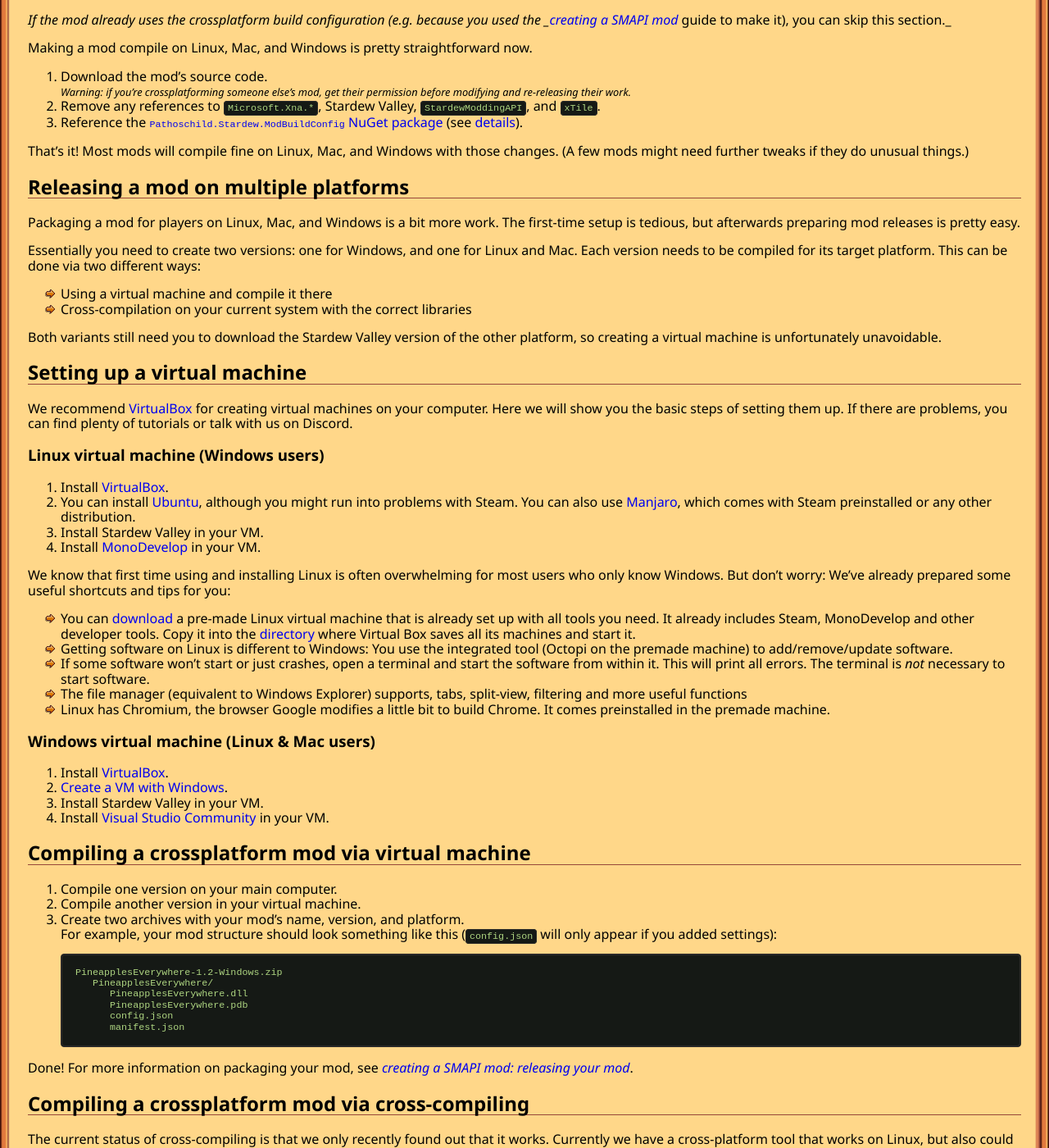
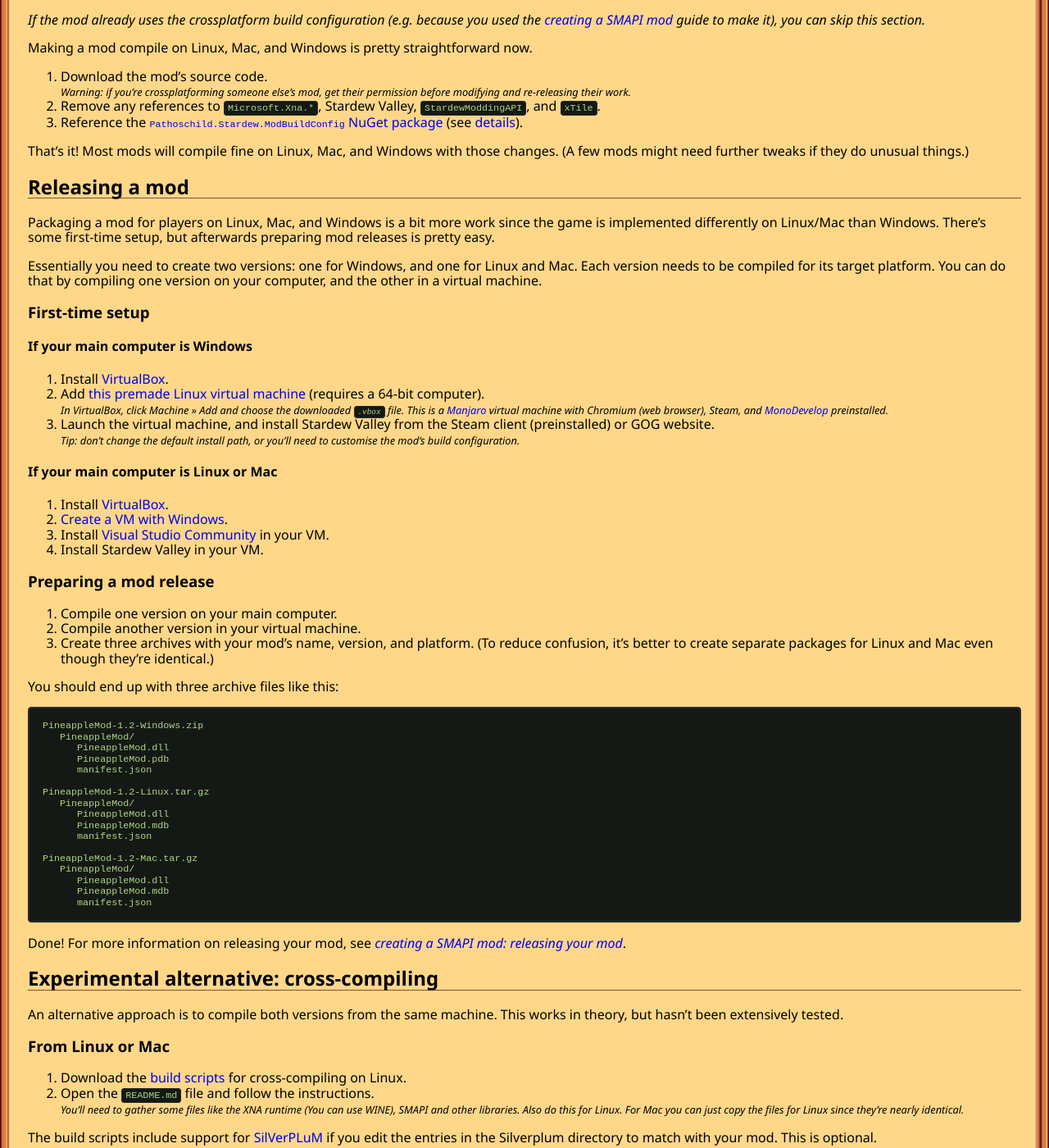
Before and after one commit to Pathoschild/canimod.github.io, a Jekyll site: the page built from guides/crossplatforming-a-smapi-mod.md, in a window 1280 px wide and 1400 px high, scrolled down 634 px. Shown: the whole window at 82% size. Built offline with Jekyll 4.4.1, drawn with Linux system fonts in a browser that asks for light colours; nearby versions of some CDN libraries; some of the changed text lies outside the part shown.

Commit message:
reorganise & copyedit crossplatforming guide to better intregrate new info

````diff
--- a/guides/crossplatforming-a-smapi-mod.md
+++ b/guides/crossplatforming-a-smapi-mod.md
@@ -4,85 +4,97 @@
 intro: This page explains how to take an existing mod and make it compatible with Linux, Mac, and Windows. This guide assumes you're already familiar with SMAPI development; if not, see <em><a href="/guides/creating-a-smapi-mod">creating a SMAPI mod</a></em> instead.
 ---
 
-## Making a mod crossplatform
-_If the mod already uses the crossplatform build configuration (e.g. because you used the _[creating a
-SMAPI mod](creating-a-smapi-mod)_ guide to make it), you can skip this section._
-
+## Making a mod compatible
+_If the mod already uses the crossplatform build configuration (e.g. because you used the
+[creating a SMAPI mod](creating-a-smapi-mod) guide to make it), you can skip this section._
 
 Making a mod compile on Linux, Mac, and Windows is pretty straightforward now.
 
 1. Download the mod's source code.
-   <small>_Warning: if you're crossplatforming someone else's mod, get their permission before modifying
-   and re-releasing their work._</small>
-2. Remove any references to `Microsoft.Xna.*`, Stardew Valley, `StardewModdingAPI`, and `xTile`.
+   <small>_Warning: if you're crossplatforming someone else's mod, get their permission before
+   modifying and re-releasing their work._</small>
+2. Remove any references to `Microsoft.Xna.*`, Stardew Valley, `StardewModdingAPI`, and
+   `xTile`.
 3. Reference the [`Pathoschild.Stardew.ModBuildConfig` NuGet package](https://www.nuget.org/packages/Pathoschild.Stardew.ModBuildConfig)
   (see [details](https://github.com/Pathoschild/Stardew.ModBuildConfig#readme)).
 
 That's it! Most mods will compile fine on Linux, Mac, and Windows with those changes. (A few mods
 might need further tweaks if they do unusual things.)
 
-## Releasing a mod on multiple platforms
-Packaging a mod for players on Linux, Mac, and Windows is a bit more work. The first-time setup is
-tedious, but afterwards preparing mod releases is pretty easy.
+## Releasing a mod
+Packaging a mod for players on Linux, Mac, and Windows is a bit more work since the game is
+implemented differently on Linux/Mac than Windows. There's some first-time setup, but afterwards
+preparing mod releases is pretty easy.
 
 Essentially you need to create two versions: one for Windows, and one for Linux and Mac. Each
-version needs to be compiled for its target platform. This can be done via two different ways:
+version needs to be compiled for its target platform. You can do that by compiling one version on
+your computer, and the other in a virtual machine.
 
-* Using a virtual machine and compile it there
-* Cross-compilation on your current system with the correct libraries
+### First-time setup
 
-Both variants still need you to download the Stardew Valley version of the other platform, so creating a virtual machine is unfortunately unavoidable.
-
-## Setting up a virtual machine
-We recommend [VirtualBox](https://www.virtualbox.org/) for creating virtual machines on your computer. Here we will show you the basic steps of setting them up. If there are problems, you can find plenty of tutorials or talk with us on Discord.
-
-### Linux virtual machine (Windows users)
+#### If your main computer is Windows
 
 1. Install [VirtualBox](https://www.virtualbox.org/).
-2. You can install [Ubuntu](https://brb.nci.nih.gov/bdge/installUbuntu.html), although you might run into problems with Steam. You can also use [Manjaro](https://manjaro.org/get-manjaro/), which comes with Steam preinstalled or any other distribution.
-3. Install Stardew Valley in your VM.
-4. Install [MonoDevelop](http://www.monodevelop.com/) in your VM.
+2. Add [this premade Linux virtual machine](https://drive.google.com/file/d/0B3c8rHzBL-BiQlViajdEeFJVMk0/view)
+   (requires a 64-bit computer).
+   _<small>In VirtualBox, click Machine » Add and choose the downloaded `.vbox` file. This is a
+   [Manjaro](https://manjaro.org/get-manjaro/) virtual machine with Chromium (web browser), Steam,
+   and [MonoDevelop](http://www.monodevelop.com/) preinstalled.</small>_
+4. Launch the virtual machine, and install Stardew Valley from the Steam client (preinstalled) or GOG website.
+   _<small>Tip: don't change the default install path, or you'll need to customise the mod's build
+   configuration.</small>_
 
-We know that first time using and installing Linux is often overwhelming for most users who only know Windows. But don't worry: We've already prepared some useful shortcuts and tips for you:
-
-* You can [download](https://drive.google.com/file/d/0B3c8rHzBL-BiQlViajdEeFJVMk0/view?usp=sharing) a pre-made Linux virtual machine that is already set up with all tools you need. It already includes Steam, MonoDevelop and other developer tools. Copy it into the [directory](http://superuser.com/questions/857177/where-is-virtualboxs-virtual-hard-disks-repository) where Virtual Box saves all its machines and start it.
-* Getting software on Linux is different to Windows: You use the integrated tool (Octopi on the premade machine) to add/remove/update software.
-* If some software won't start or just crashes, open a terminal and start the software from within it. This will print all errors. The terminal is *not* necessary to start software.
-* The file manager (equivalent to Windows Explorer) supports, tabs, split-view, filtering and more useful functions
-* Linux has Chromium, the browser Google modifies a little bit to build Chrome. It comes preinstalled in the premade machine.
-
-### Windows virtual machine (Linux & Mac users)
+#### If your main computer is Linux or Mac
 
 1. Install [VirtualBox](https://www.virtualbox.org/).
 2. [Create a VM with Windows](http://www.macworld.co.uk/how-to/mac-software/run-windows-10-on-your-mac-using-virtualbox-3621650/).
-3. Install Stardew Valley in your VM.
-4. Install [Visual Studio Community](https://www.visualstudio.com/vs/community/) in your VM.
+3. Install [Visual Studio Community](https://www.visualstudio.com/vs/community/) in your VM.
+4. Install Stardew Valley in your VM.
 
-## Compiling a crossplatform mod via virtual machine
+### Preparing a mod release
 1. Compile one version on your main computer.
 2. Compile another version in your virtual machine.
-3. Create two archives with your mod's name, version, and platform.
+3. Create three archives with your mod's name, version, and platform. (To reduce confusion, it's
+   better to create separate packages for Linux and Mac even though they're identical.)
 
-   For example, your mod structure should look something like this (`config.json` will only appear
-   if you added settings):
+You should end up with three archive files like this:
 
-   ```
-   PineapplesEverywhere-1.2-Windows.zip
-      PineapplesEverywhere/
-         PineapplesEverywhere.dll
-         PineapplesEverywhere.pdb
-         config.json
-         manifest.json
-   ```
+```
+PineappleMod-1.2-Windows.zip
+   PineappleMod/
+      PineappleMod.dll
+      PineappleMod.pdb
+      manifest.json
 
-Done! For more information on packaging your mod, see _[creating a SMAPI mod: releasing your mod](creating-a-smapi-mod#releasing-your-mod)_.
+PineappleMod-1.2-Linux.tar.gz
+   PineappleMod/
+      PineappleMod.dll
+      PineappleMod.mdb
+      manifest.json
 
-## Compiling a crossplatform mod via cross-compiling
-The current status of cross-compiling is that we only recently found out that it works. Currently we have a cross-platform tool that works on Linux, but also could work on Mac.
+PineappleMod-1.2-Mac.tar.gz
+   PineappleMod/
+      PineappleMod.dll
+      PineappleMod.mdb
+      manifest.json
+```
 
-### Cross-compiling on Linux
-You can download the [build scripts](https://github.com/rumangerst/StardewValleyMisc/releases/tag/crosscompile-linux-1.0) for cross-compiling on Linux. Then open the README.md file and follow the instructions.
+Done! For more information on releasing your mod, see _[creating a SMAPI mod: releasing your mod](creating-a-smapi-mod#releasing-your-mod)_.
 
-You'll need to gather some files like the XNA runtime (You can use WINE), SMAPI and other libraries. Also do this for Linux. For Mac you can just copy the files for Linux as there's no difference according to current knowledge.
+## Experimental alternative: cross-compiling
+An alternative approach is to compile both versions from the same machine. This works in theory,
+but hasn't been extensively tested.
 
-This tool includes support for [SilVerPLuM](https://github.com/rumangerst/SilVerPLuM) if you edit the entries in the Silverplum directory to match with your mod. You also have the option to ignore this.
+### From Linux or Mac
+1. Download the [build scripts](https://github.com/rumangerst/StardewValleyMisc/releases/tag/crosscompile-linux-1.0)
+   for cross-compiling on Linux.
+2. Open the `README.md` file and follow the instructions.
+   _<small>You'll need to gather some files like the XNA runtime (You can use WINE), SMAPI and
+   other libraries. Also do this for Linux. For Mac you can just copy the files for Linux since
+   they're nearly identical.</small>_
+
+The build scripts include support for [SilVerPLuM](https://github.com/rumangerst/SilVerPLuM) if you
+edit the entries in the Silverplum directory to match with your mod. This is optional.
+
+### From Windows
+This isn't supported yet. In theory the build scripts just need to be ported to Windows.
````
